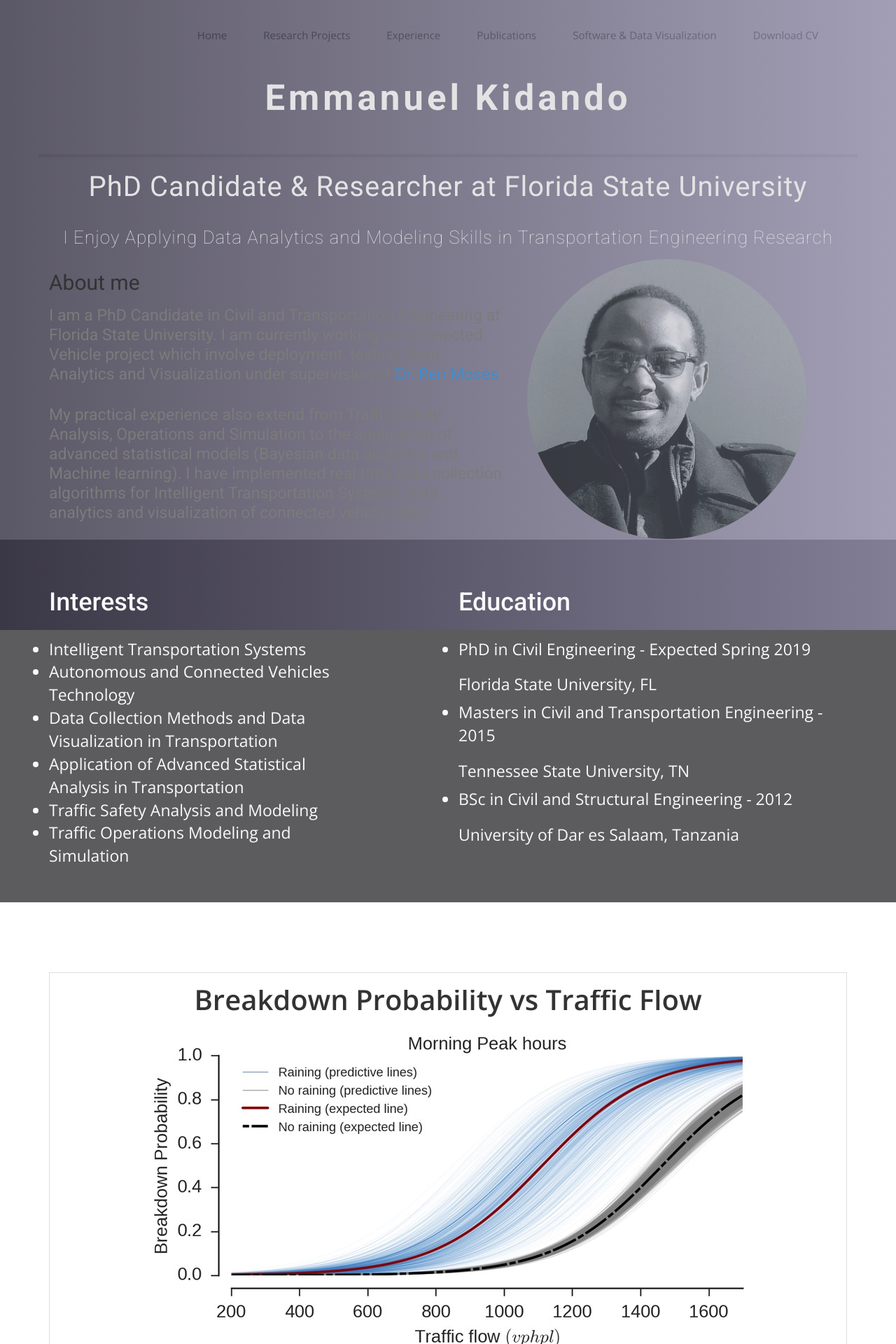
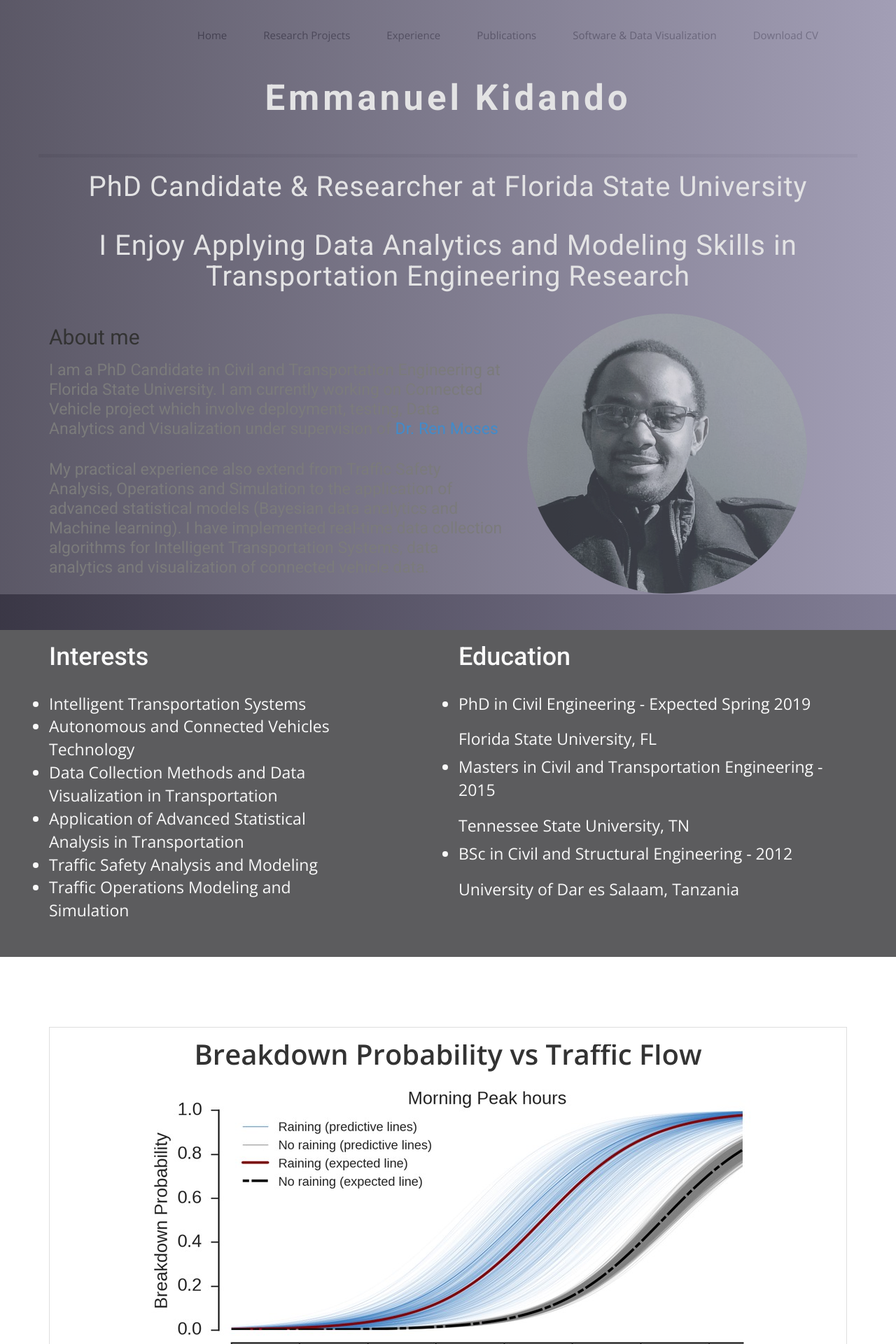
Before and after one commit to ekidando/Emma, a Jekyll site: the page built from index.html, in a window 1280 px wide. Shown: the top 1920 px of the page at 70% size. Built offline with Jekyll 4.4.1, drawn with Linux system fonts in a browser that asks for light colours; nearby versions of some CDN libraries; some web fonts are replaced.

Commit message:
Update index.html

```diff
--- a/index.html
+++ b/index.html
@@ -4,22 +4,24 @@ title: Emmanuel Kidando
 permalink: /
 published: true
 ---
-<!-- Slider Start -->
 <section id="slider">
   <div class="container">
     <div class="row">
 
+
         <div class="block">
-          <h1 class="animated fadeInUp">Emmanuel Kidando</h1>
+
+          <h1 class="animated fadeInUp">Emmanuel Kidando </h1>
           <hr style="height:5px; border:none; color:#e2e2e2; background-color:#e2e2e2;">
           <h2 class="animated fadeInUp">PhD Candidate & Researcher at Florida State University</h2>
-          <p class="animated fadeInUp">I Enjoy Applying Data Analytics and Modeling Skills in Transportation Engineering Research</p>
+          <h2 class="animated fadeInUp">I Enjoy Applying Data Analytics and Modeling Skills in Transportation Engineering Research</h2>
 
+        </div>
       </div>
     </div>
-  </div>
 
 </section>
+
 
 <!-- About me -->
 <section id="intro">
```
